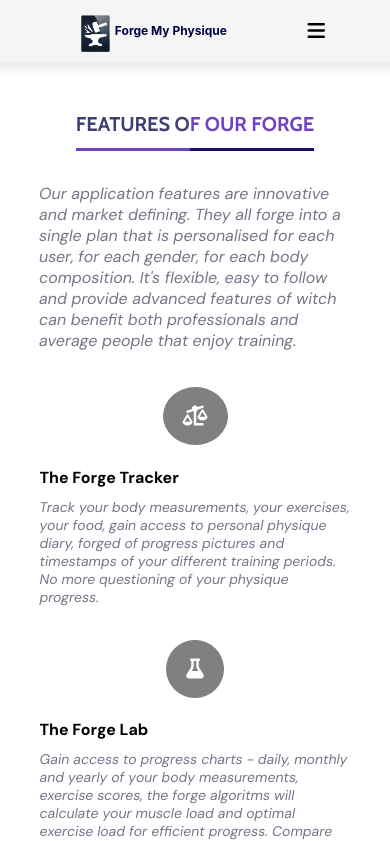
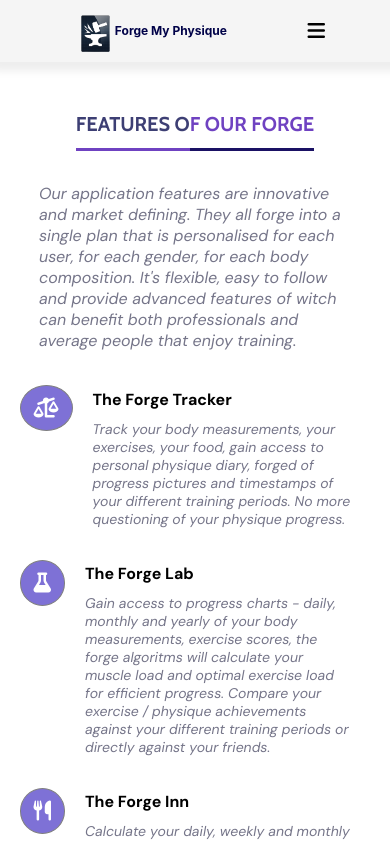
Before and after one commit to StGrozdanov/Forge-My-Physique-Website, a React (Create React App) app: page /features in a window 390 px wide. Shown: the top 841 px of the page. Built offline with nearby package versions, Linux system fonts and the light colour scheme.

Commit message:
Improved Features Page mobile and tablet design

```diff
--- a/src/components/Features/Feature.css
+++ b/src/components/Features/Feature.css
@@ -96,6 +96,7 @@
 @media all and (max-width: 1024px) {
     .feature {
         max-width: 45vw;
+        flex-direction: row;
     }
 
     .left {
@@ -107,12 +108,14 @@
     }
 
     .feature-header {
-        margin-top: 20px;
+        align-self: flex-start;
+        margin-top: 18px;
     }
 
     .feature-header .fa {
-        font-size: 28px;
-        padding: 26px 27px;
+        background: #7e71d6;
+        font-size: 20px;
+        padding: 12px 13px;
         margin: 0;
     }
 }
@@ -120,12 +123,6 @@
 @media all and (max-width: 770px) {
     .feature {
         max-width: 50vw;
-    }
-
-    .feature-header .fa {
-        font-size: 22px;
-        padding: 22px 23px;
-        margin: 0;
     }
 }
 
@@ -135,8 +132,6 @@
     }
 
     .feature-header .fa {
-        font-size: 20px;
-        padding: 18px 19px;
         margin: 0;
     }
 }
```
